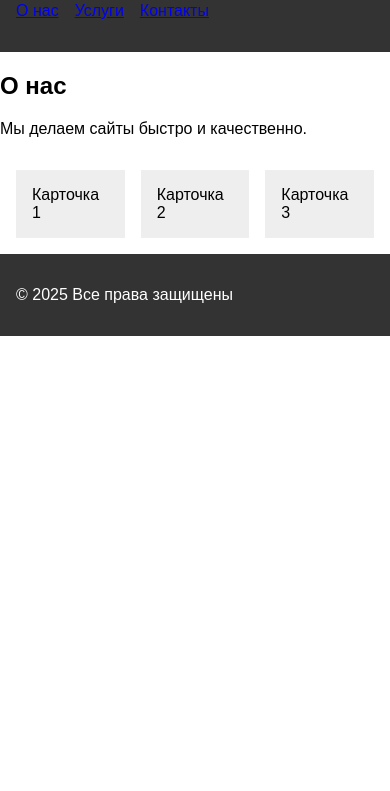
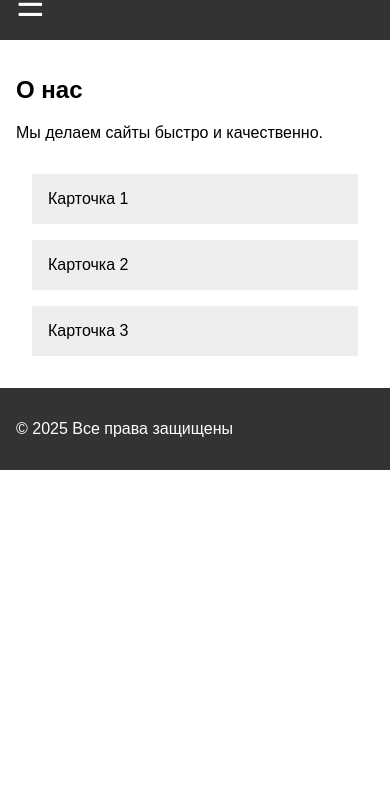
Before and after one commit to Ibrashka06/landing-day1, a plain HTML site: page index.html in a window 390 px wide. Shown: the part 48-839 px from the top of the page. Drawn offline with Linux system fonts and the light colour scheme.

Commit message:
learning2

```diff
--- a/index.html
+++ b/index.html
@@ -9,8 +9,9 @@
 <body>
   <header>
     <div class="logo">ЛОГО</div>
-    <nav>
-      <ul>
+    <nav class="navbar">
+      <div class="burger">&#9776;</div>
+      <ul class="nav-links">
         <li><a href="#">О нас</a></li>
         <li><a href="#">Услуги</a></li>
         <li><a href="#">Контакты</a></li>
--- a/style.css
+++ b/style.css
@@ -9,16 +9,47 @@ body {
     color: white;
     padding: 1em;
   }
-
+  main {
+    max-width: 1200px;
+    margin: 0 auto;
+    padding: 1em;
+  }
   nav ul {
     display: flex;
     list-style: none;
     gap: 1em;
     padding: 0;
   }
+  /* Базовый вид */
+.navbar {
+  display: flex;
+  justify-content: space-between;
+  align-items: center;
+}
+
+.burger {
+  display: none;
+  font-size: 2em;
+  cursor: pointer;
+}
+
+/* Мобильный вид */
+@media (max-width: 767px) {
+  .burger {
+    display: block;
+  }
+
+  .nav-links {
+    display: none; /* спрячем меню */
+    flex-direction: column;
+    gap: 10px;
+    margin-top: 1em;
+  }
+}
 
   .cards {
     display: flex;
+    flex-wrap: wrap;
     gap: 1em;
     padding: 1em;
   }
@@ -28,3 +59,17 @@ body {
     padding: 1em;
     flex: 1;
   }
+
+  /* Планшет: 2 карточки в ряд */
+  @media (max-width: 1199px) and (min-width: 768px) {
+    .card {
+      flex: 1 1 calc(50% - 1em);
+    }
+  }
+
+  /* Мобильный: 1 карточка */
+  @media (max-width: 767px) {
+    .card {
+      flex: 1 1 100%;
+    }
+  }
```
